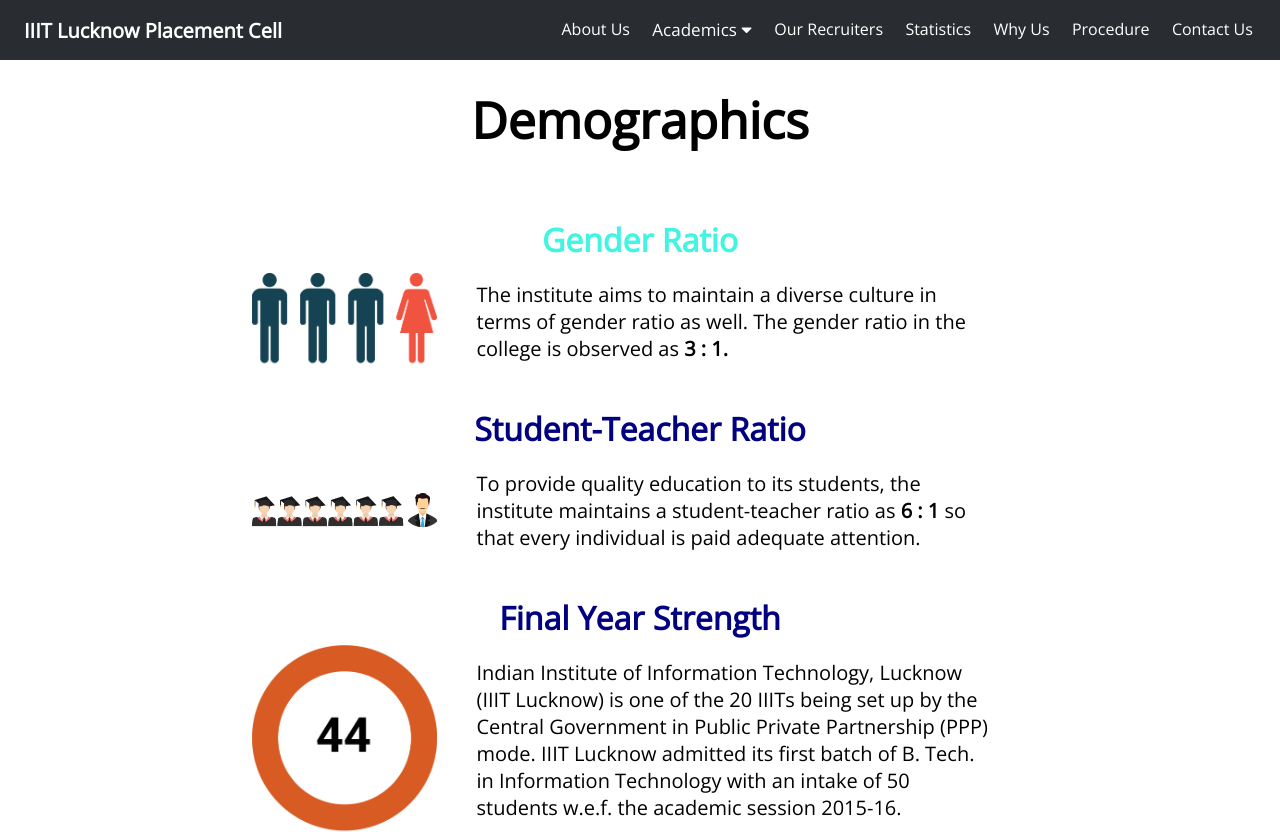
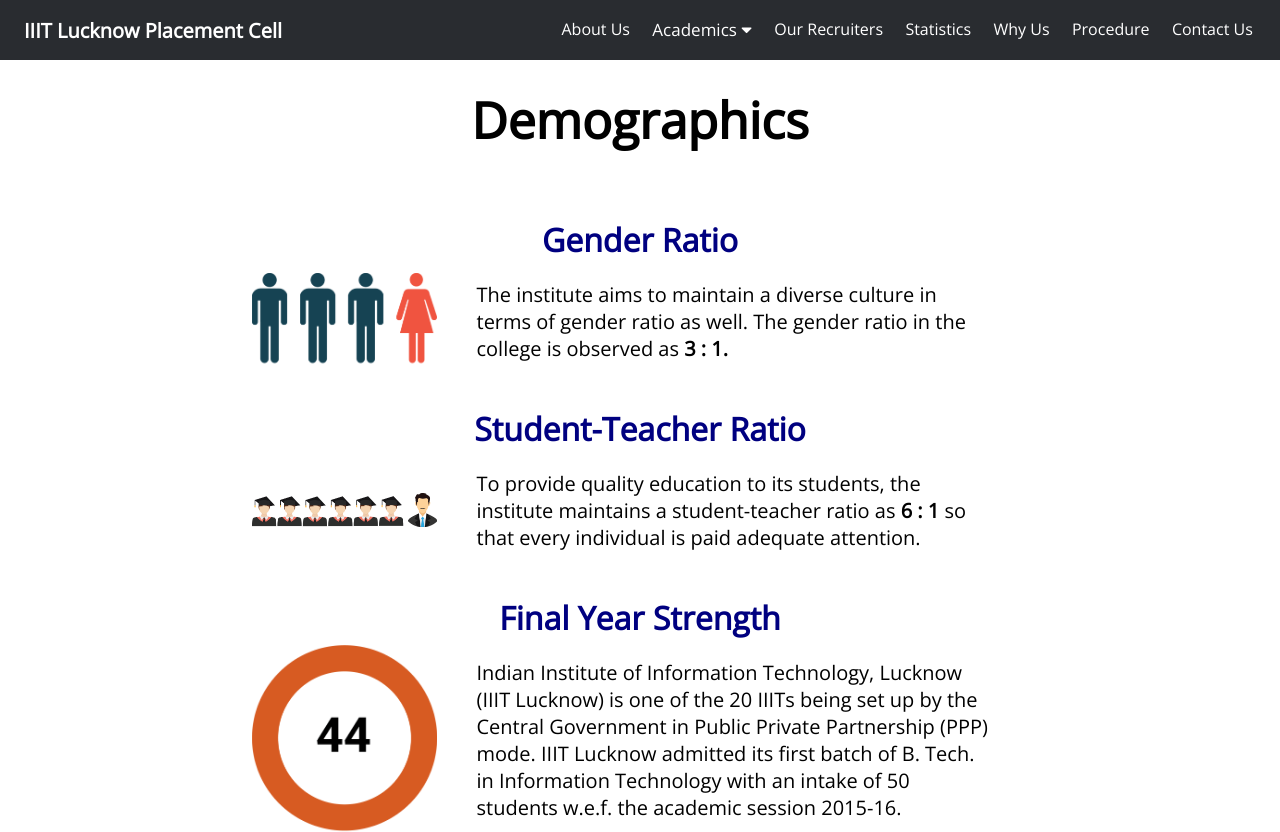
Before and after one commit to axios-iiitl/Placement-Website, a React (Create React App) app: page /demographics in a window 1280 px wide. Shown: the top 832 px of the page. Built offline with nearby package versions, Linux system fonts and the light colour scheme.

Commit message:
Stats changes

```diff
--- a/src/components/demographics.js
+++ b/src/components/demographics.js
@@ -7,7 +7,7 @@ const Demographics = () => {
   return (
     <div className="demo">
     <h1 className='demo-head'>Demographics</h1>
-      <h1 style={{ marginTop: "5%",color:'#42f4e2' }}>Gender Ratio</h1>
+      <h1 style={{ marginTop: "5%",color:'navy' }}>Gender Ratio</h1>
       <div className="gender-ratio-outer">
         <div className="gender-ratio-inner">
           <div className="gender-ratio-row">
```
Also changed, not shown: src/assets/images/gears.PNG.
